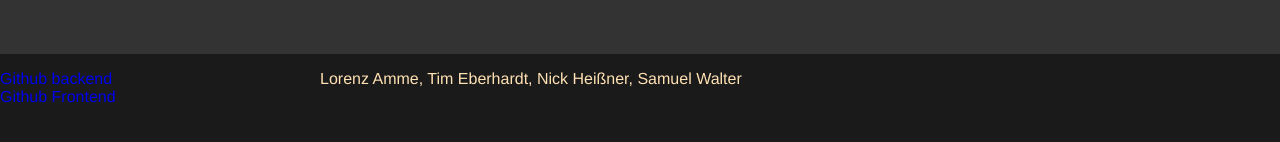
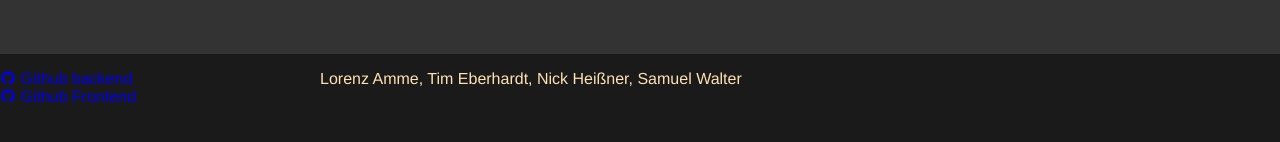
Before and after one commit to Ebbyplay/ags_temperaturverwaltung_frontend, a Vue app: page / in a window 1280 px wide. Shown: the part 698-840 px from the top of the page. Built offline with nearby package versions, Linux system fonts and the light colour scheme; no server answers.

Commit message:
ADD materialdesignicons via npm

```diff
--- a/package.json
+++ b/package.json
@@ -8,8 +8,10 @@
     "lint": "vue-cli-service lint"
   },
   "dependencies": {
+    "@mdi/font": "^5.9.55",
     "axios": "^0.21.1",
     "core-js": "^3.6.5",
+    "postcss": "^8.3.5",
     "vue": "^3.0.0",
     "vue-axios": "^3.2.4",
     "vue-router": "^4.0.0-0",
@@ -30,7 +32,6 @@
     "mutationobserver-shim": "^0.3.7",
     "node-sass": "^6.0.0",
     "popper.js": "^1.16.1",
-    "portal-vue": "^2.1.7",
     "sass": "^1.26.11",
     "sass-loader": "^10.2.0",
     "vue-cli-plugin-bootstrap-vue": "~0.7.0"
--- a/src/App.vue
+++ b/src/App.vue
@@ -28,6 +28,7 @@ export default {
 
 <style lang="scss">
 @import "assets/css/theme.scss";
+@import "../node_modules/@mdi\\font/css/materialdesignicons.min.css";
 
 body {
   margin: 0;
--- a/src/components/FooterCom.vue
+++ b/src/components/FooterCom.vue
@@ -2,14 +2,14 @@
   <div class="container">
     <div id="github">
       <div id="github-front">
-        <a href="https://github.com/Ebbyplay/ags_temperaturverwaltung_backend">
+        <a href="https://github.com/Ebbyplay/ags_temperaturverwaltung_backend"
+          ><i class="mdi mdi-github"></i>
           Github backend
         </a>
       </div>
       <div id="github-backend">
-        <a
-          href="https://github.com/Ebbyplay/ags_temperaturverwaltung_frontend/"
-        >
+        <a href="https://github.com/Ebbyplay/ags_temperaturverwaltung_frontend/"
+          ><i class="mdi mdi-github"></i>
           Github Frontend
         </a>
       </div>
```
Also changed, not shown: 1 other file (tests, documents, lock files or other folders).
